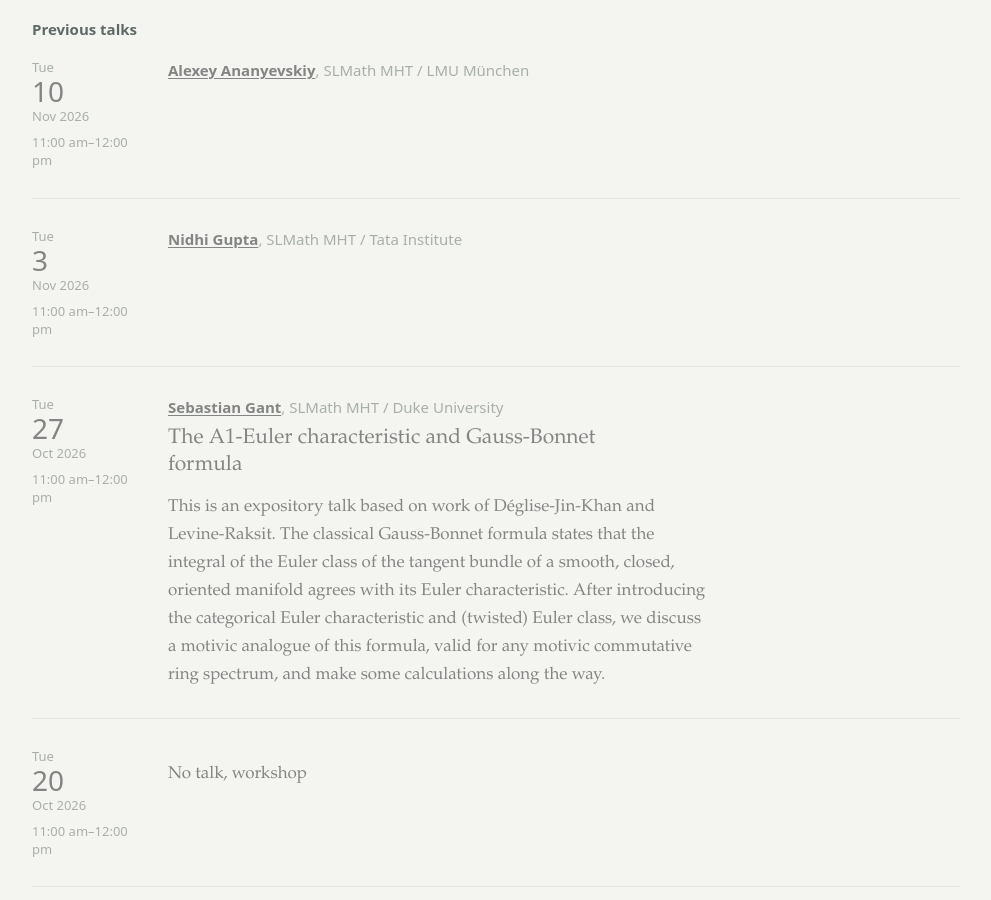
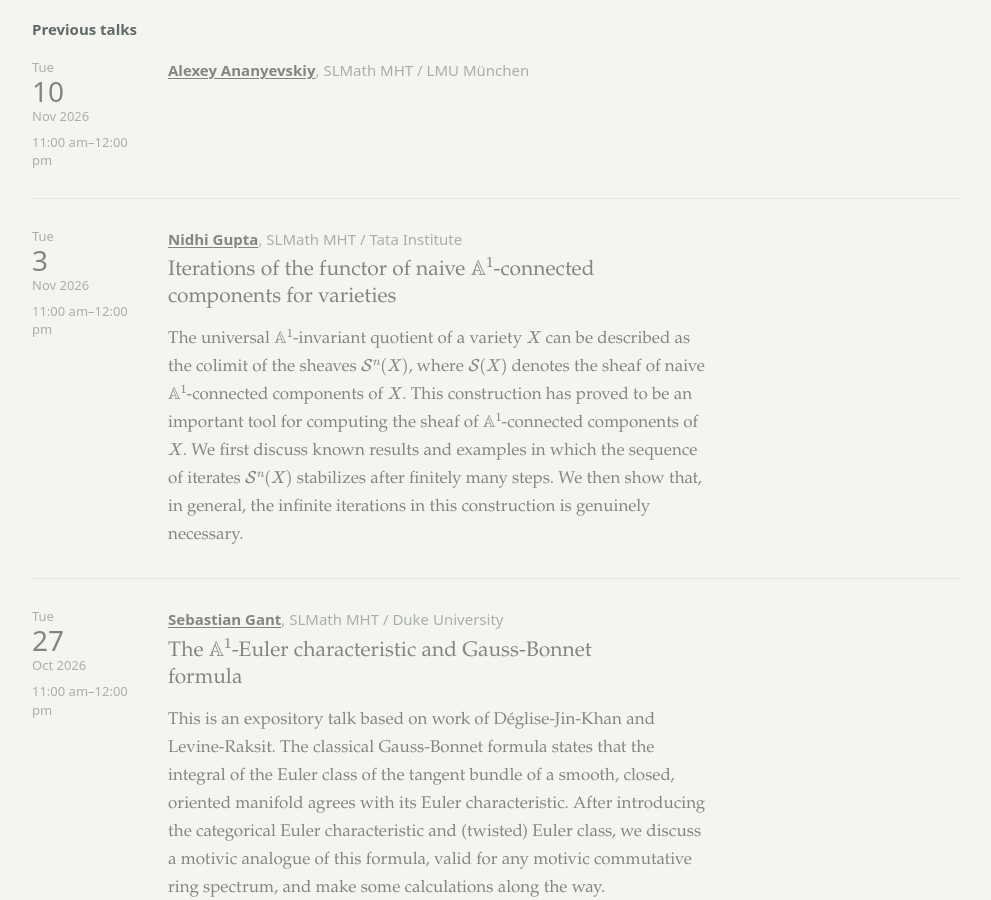
Before and after one commit to tbrazel/26c-a1-seminar, a Jekyll site: the page built from index.html, in a window 1280 px wide and 900 px high, scrolled down 1023 px. Shown: the whole window, without its empty margins (144-1135 px from the left). Built offline with Jekyll 4.4.1, drawn with Linux system fonts in a browser that asks for light colours.

Commit message:
Update talks.yml

```diff
--- a/_data/talks.yml
+++ b/_data/talks.yml
@@ -75,7 +75,7 @@
   speaker: "Sebastian Gant"
   affiliation: "SLMath MHT / Duke University"
   url: "https://sites.google.com/view/wsganthomepage/home"
-  title: 'The A1-Euler characteristic and Gauss-Bonnet formula'
+  title: 'The $\mathbb{A}^1$-Euler characteristic and Gauss-Bonnet formula'
   abstract: >
     This is an expository talk based on work of Déglise-Jin-Khan and Levine-Raksit. The classical Gauss-Bonnet formula states that the integral of the Euler class of the tangent bundle of a smooth, closed, oriented manifold agrees with its Euler characteristic. After introducing the categorical Euler characteristic and (twisted) Euler class, we discuss a motivic analogue of this formula, valid for any motivic commutative ring spectrum, and make some calculations along the way.
 
@@ -84,9 +84,9 @@
   speaker: "Nidhi Gupta"
   affiliation: "SLMath MHT / Tata Institute"
   url: "https://sites.google.com/view/nidhi147gupta/home"
-  title:
+  title: 'Iterations of the functor of naive $\mathbb{A}^1$-connected components for varieties'
   abstract: >
-
+    The universal $\mathbb{A}^1$-invariant quotient of a variety $X$ can be described as the colimit of the sheaves $\mathcal{S}^n(X)$, where $\mathcal{S}(X)$ denotes the sheaf of naive $\mathbb{A}^1$-connected components of $X$. This construction has proved to be an important tool for computing the sheaf of $\mathbb{A}^1$-connected components of $X$. We first discuss known results and examples in which the sequence of iterates $\mathcal{S}^n(X)$ stabilizes after finitely many steps. We then show that, in general, the infinite iterations in this construction is genuinely necessary.
 
 - date: 2026-11-10
   speaker: "Alexey Ananyevskiy"
```
